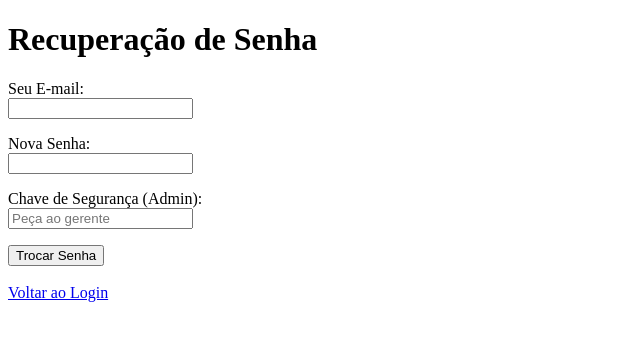
After one commit to vv1ll14n/PTI-ANALISE-DE-SOLUCOES-INTEGRADAS-PARA-ORGANIZACOES, a Flask app: page /reset_simples in a window 1280 px wide. The commit adds this page. Shown: the top 341 px of the page, without its empty margins (0-640 px from the left). Run offline with Flask 3, Linux system fonts and the light colour scheme; some libraries are stand-ins or nearby versions.

Commit message:
Função Recuperar senha
Recuperar senha como chave mestre de admin

```diff
--- a/salaogestor/app.py
+++ b/salaogestor/app.py
@@ -157,6 +157,50 @@ def register():
 
     return render_template("register.html")
 
+@app.route("/reset_simples", methods=["GET", "POST"])
+def reset_simples():
+    # chave de troca de senha
+    CHAVE_MESTRA = "admin123"
+
+    if request.method == "POST":
+        email = request.form.get("email")
+        nova_senha = request.form.get("nova_senha")
+        chave_digitada = request.form.get("chave_seguranca")
+
+        # 1. Verifica se a chave de segurança está correta
+        if chave_digitada != CHAVE_MESTRA:
+            flash("Chave de segurança incorreta! Peça ao administrador.", "error")
+            return redirect(url_for("reset_simples"))
+
+        # 2. Verifica se preencheu tudo
+        if not email or not nova_senha:
+            flash("Preencha todos os campos.")
+            return redirect(url_for("reset_simples"))
+
+        # 3. Atualiza a senha no banco
+        conn = get_db_connection()
+        cur = conn.cursor()
+
+        # Primeiro verificamos se o email existe
+        cur.execute("SELECT id FROM users WHERE email = %s;", (email,))
+        if not cur.fetchone():
+            flash("E-mail não encontrado.", "error")
+            cur.close()
+            conn.close()
+            return redirect(url_for("reset_simples"))
+
+        # Se existe, atualizamos
+        senha_hash = generate_password_hash(nova_senha)
+        cur.execute("UPDATE users SET password_hash = %s WHERE email = %s;", (senha_hash, email))
+        conn.commit()
+        cur.close()
+        conn.close()
+
+        flash("Senha alterada com sucesso! Faça login.", "success")
+        return redirect(url_for("index"))
+
+    return render_template("reset_simples.html")
+
 
 if __name__ == "__main__":
     app.run(debug=True)
--- /dev/null
+++ b/salaogestor/templates/reset_simples.html
@@ -0,0 +1,39 @@
+<!DOCTYPE html>
+<html lang="pt">
+<head>
+    <meta charset="UTF-8">
+    <title>Recuperar Senha</title>
+</head>
+<body>
+    <h1>Recuperação de Senha</h1>
+
+    {% with messages = get_flashed_messages(with_categories=true) %}
+      {% if messages %}
+        <ul>
+        {% for category, message in messages %}
+          <li class="{{ category }}">{{ message }}</li>
+        {% endfor %}
+        </ul>
+      {% endif %}
+    {% endwith %}
+
+    <form method="POST">
+        <p>
+            <label>Seu E-mail:</label><br>
+            <input type="email" name="email" required>
+        </p>
+        <p>
+            <label>Nova Senha:</label><br>
+            <input type="password" name="nova_senha" required>
+        </p>
+        <p>
+            <label>Chave de Segurança (Admin):</label><br>
+            <input type="password" name="chave_seguranca" placeholder="Peça ao gerente" required>
+        </p>
+        <button type="submit">Trocar Senha</button>
+    </form>
+
+    <br>
+    <a href="{{ url_for('index') }}">Voltar ao Login</a>
+</body>
+</html>
```
Also changed, not shown: salaogestor/templates/login.html (+7 -1 lines).
